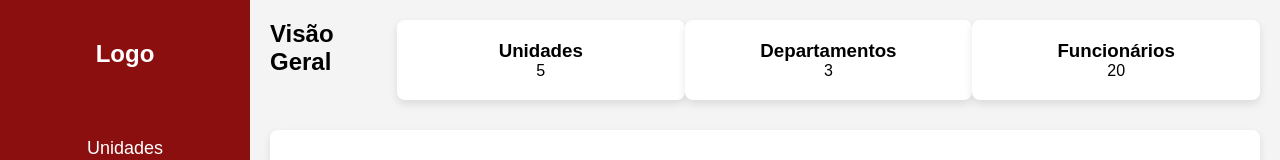
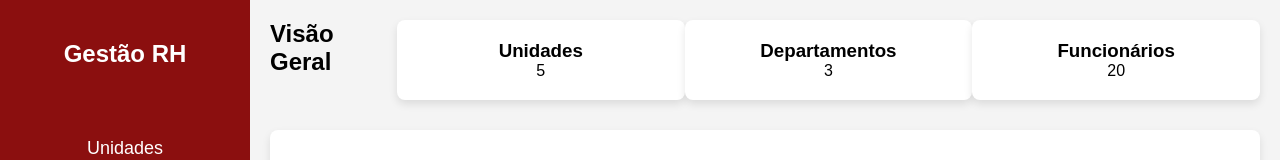
Before and after one commit to jdaavi/Estoque_Menu, a plain HTML site: page templates/rh/rh.html in a window 1280 px wide. Shown: the top 160 px of the page. Drawn offline with Linux system fonts and the light colour scheme.

Commit message:
modified:   templates/rh/rh.html

```diff
--- a/templates/rh/rh.html
+++ b/templates/rh/rh.html
@@ -11,7 +11,7 @@
         <!-- Menu Lateral -->
         <nav class="sidebar">
             <div class="sidebar-header">
-                <h2>Logo</h2>
+                <h2>Gestão RH</h2>
             </div>
             <ul class="nav">
                 <li><a href="#" id="unidades">Unidades</a></li>
```
